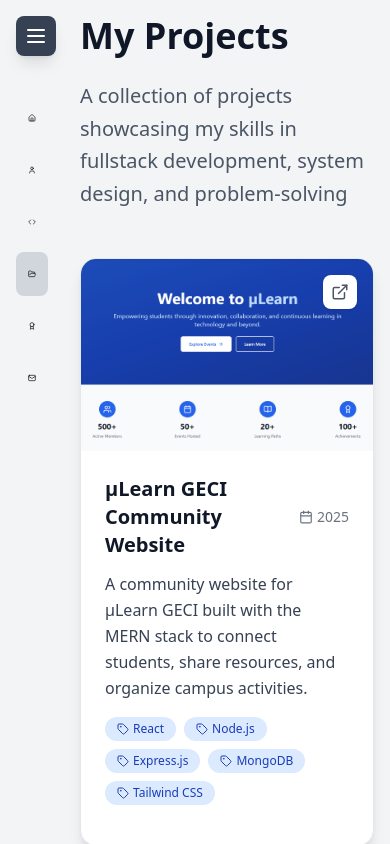
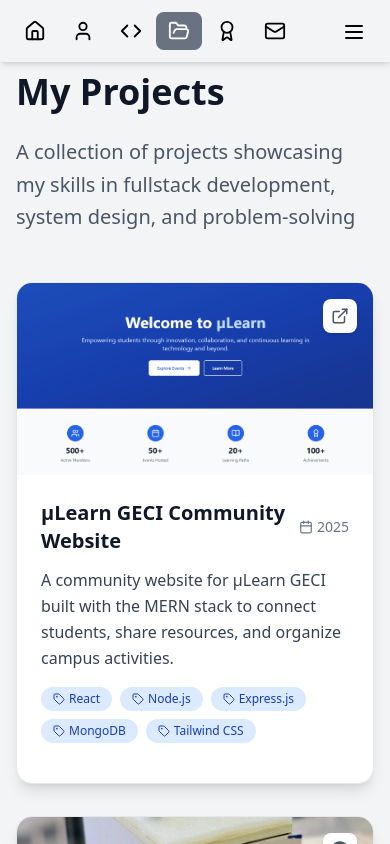
Before and after one commit to mnazfs/Portfolio, a React (Vite) app: page /projects in a window 390 px wide. Shown: the top 844 px of the page. Built offline with nearby package versions, Linux system fonts and the light colour scheme.

Commit message:
14/09/25

```diff
--- a/src/App.tsx
+++ b/src/App.tsx
@@ -15,7 +15,15 @@ function App() {
       <div className="flex flex-col min-h-screen bg-gray-100">
         <div className="flex flex-1">
           <Sidebar />
-          <div className="flex-1 flex flex-col ml-16 lg:ml-64 transition-all duration-300">
+          <div
+            className="
+              flex-1 flex flex-col
+              pt-14          /* Push content down below topbar on mobile */
+              lg:pt-0        /* Remove top padding on large screens */
+              lg:ml-64       /* Push content right for sidebar on desktop */
+              transition-all duration-300
+            "
+          >
             <main className="flex-1 p-4 lg:p-8">
               <Routes>
                 <Route path="/" element={<Intro />} />
--- a/src/components/NotFound.tsx
+++ b/src/components/NotFound.tsx
@@ -14,7 +14,7 @@ export default function NotFound() {
         <Lottie
           animationData={animationData}
           loop={true}
-          className="w-100 h-100"
+          className="w-60 h-60 mt-40 sm:mt-50 lg:mt-0 sm:w-80 sm:h-80 lg:w-100 lg:h-100"
         />
       </motion.div>
 
--- a/src/components/Sidebar.tsx
+++ b/src/components/Sidebar.tsx
@@ -1,76 +1,111 @@
 import { useState } from 'react';
 import { NavLink } from 'react-router-dom';
-import { Home, User, Code, FolderOpen, Mail, Menu, X, Award } from 'lucide-react';
+import { Home, User, Code, FolderOpen, Mail, Award, Menu, X } from 'lucide-react';
+import { motion } from 'framer-motion';
 
 const Sidebar = () => {
   const [isExpanded, setIsExpanded] = useState(false);
 
   const navItems = [
-    { path: '/', label: 'Intro', icon: Home },
-    { path: '/about', label: 'About', icon: User },
-    { path: '/skills', label: 'Skills', icon: Code },
-    { path: '/projects', label: 'Projects', icon: FolderOpen },
-    { path: '/achievements', label: 'Achievements', icon: Award },
-    { path: '/contact', label: 'Contact', icon: Mail },
+    { path: '/', label: 'Intro', icon: Home, index: 0 },
+    { path: '/about', label: 'About', icon: User, index: 1 },
+    { path: '/skills', label: 'Skills', icon: Code, index: 2 },
+    { path: '/projects', label: 'Projects', icon: FolderOpen, index: 3 },
+    { path: '/achievements', label: 'Achievements', icon: Award, index: 4 },
+    { path: '/contact', label: 'Contact', icon: Mail, index: 5 },
   ];
 
-  const toggleSidebar = () => {
-    setIsExpanded(!isExpanded);
-  };
+  const toggleExpand = () => setIsExpanded(!isExpanded);
 
   return (
     <>
-      {/* Mobile Menu Button */}
+      {/* Topbar for small screens (collapsed state) */}
+      <div
+        className={`lg:hidden fixed top-0 left-0 w-full z-50 flex items-center justify-center gap-6 p-3 shadow-md transition-colors duration-300
+        ${isExpanded ? 'bg-black text-gray-200' : 'bg-transparent text-black'}`}
+      >
+        {/* Menu Toggle (top-right corner) */}
         <button
-        onClick={toggleSidebar}
-        className="lg:hidden fixed top-4 left-4 z-50 p-2 bg-gray-700 text-white rounded-lg shadow-lg transition-colors"
+          onClick={toggleExpand}
+          className="absolute right-4 top-3 p-2 rounded-md"
         >
           {isExpanded ? <X size={24} /> : <Menu size={24} />}
         </button>
 
-      {/* Sidebar */}
-      <div className={`fixed left-0 top-0 h-full ${
-        isExpanded ? 'bg-black w-64 transition-all duration-500' : 'w-16'
-      } lg:w-64 lg:bg-black transition-all duration-500 z-40`}>
-        <div className="flex flex-col">
-          {/* Navigation */}
-          <nav className="mt-20 flex-1 p-4">
-            <ul className="space-y-2">
-              {navItems.map(({ path, label, icon: Icon }) => (
-                <li key={path}>
+        {/* Collapsed nav icons row */}
+        {!isExpanded && (
+          <nav className="flex flex-row justify-between w-full mr-20">
+            {navItems.map(({ path, icon: Icon }) => (
               <NavLink
+                key={path}
+                to={path}
+                className={({ isActive }) =>
+                  `flex flex-col items-center text-xs px-3 py-2 rounded-lg transition-colors duration-300 ${
+                    isActive
+                      ? 'bg-gray-500 text-white'
+                      : 'text-black hover:text-gray-700'
+                  }`
+                }
+              >
+                <Icon size={22} />
+              </NavLink>
+            ))}
+          </nav>
+        )}
+      </div>
+
+      {/* Expanded full-screen overlay menu */}
+      {isExpanded && (
+        <motion.div className="lg:hidden fixed inset-0 bg-black text-gray-200 z-40 flex flex-col mt-6 space-y-6 pt-10"
+          initial={{ opacity: 0 }}
+          animate={{ opacity: 1 }}
+          transition={{ duration: 0.3 }}>
+          <nav className="flex flex-col space-y-6 text-lg">
+            {navItems.map(({ path, label, icon: Icon, index }) => (
+              <NavLink
+                key={path}
                 to={path}
                 onClick={() => setIsExpanded(false)}
                 className={({ isActive }) =>
-                      `flex items-center p-3 rounded-lg transition-colors duration-300 hover:bg-gray-700 ${
-                        isActive ? 'bg-gray-300 lg:bg-gray-500 text-white' : 'text-white'
-                      } ${!isExpanded && window.innerWidth < 1024 ? 'justify-center' : 'justify-start'}`
+                  `flex items-center gap-3 px-6 py-3 rounded-lg transition-colors duration-300 ${
+                    isActive
+                      ? 'bg-gray-500 text-white'
+                      : 'text-gray-200 hover:bg-gray-700'
+                  }`
                 }
               >
-                    <Icon
-                      size={20}
-                      className={`transition-colors duration-300
-                        ${isExpanded || window.innerWidth >= 1024 ? 'text-white' : 'text-black'}
-                      `}
-                    />
-                    <span className={`ml-3 text-white ${!isExpanded && window.innerWidth < 1024 ? 'hidden' : 'block'}`}>
-                      {label}
-                    </span>
+                <motion.div
+                  initial={{ y: 20, opacity: 0 }}
+                  animate={{ y: 0, opacity: 1 }}
+                  transition={{ duration: 0.3, delay: index * 0.1 }}>
+                  <Icon size={24} />
+                  <span>{label}</span>
+                </motion.div>
               </NavLink>
-                </li>
             ))}
-            </ul>
+          </nav>
+        </motion.div>
+      )}
+
+      {/* Sidebar for large screens */}
+      <div className="hidden lg:flex fixed left-0 top-0 h-full w-64 bg-black text-white z-40 flex-col">
+        <nav className="mt-20 flex-1 p-4 space-y-2">
+          {navItems.map(({ path, label, icon: Icon }) => (
+            <NavLink
+              key={path}
+              to={path}
+              className={({ isActive }) =>
+                `flex items-center p-3 rounded-lg transition-colors duration-300 hover:bg-gray-700 ${
+                  isActive ? 'bg-gray-500 text-white' : 'text-white'
+                }`
+              }
+            >
+              <Icon size={20} />
+              <span className="ml-3">{label}</span>
+            </NavLink>
+          ))}
         </nav>
       </div>
-      </div>
-
-      {/* Mobile Overlay */}
-      {isExpanded && (
-        <div
-          className="lg:hidden fixed inset-0 bg-black bg-opacity-50 z-30"
-          onClick={toggleSidebar}
-        />
-      )}
     </>
   );
 };
```
Lines whose indentation alone changed are shown as unchanged.
